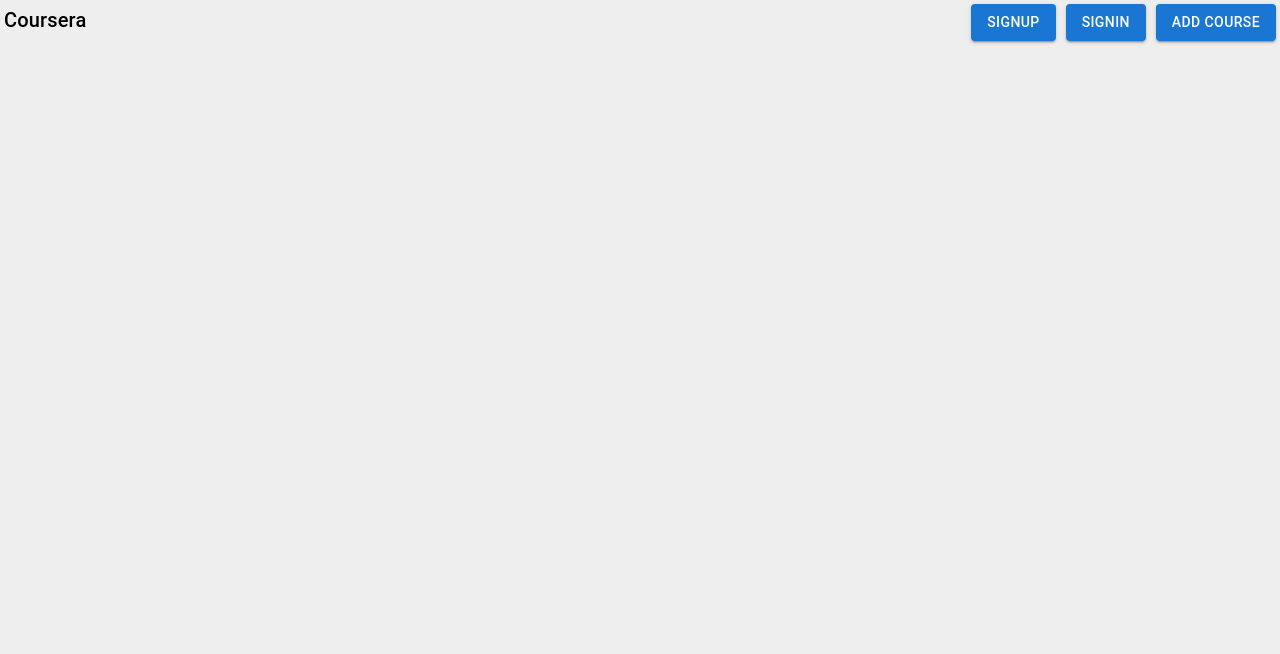
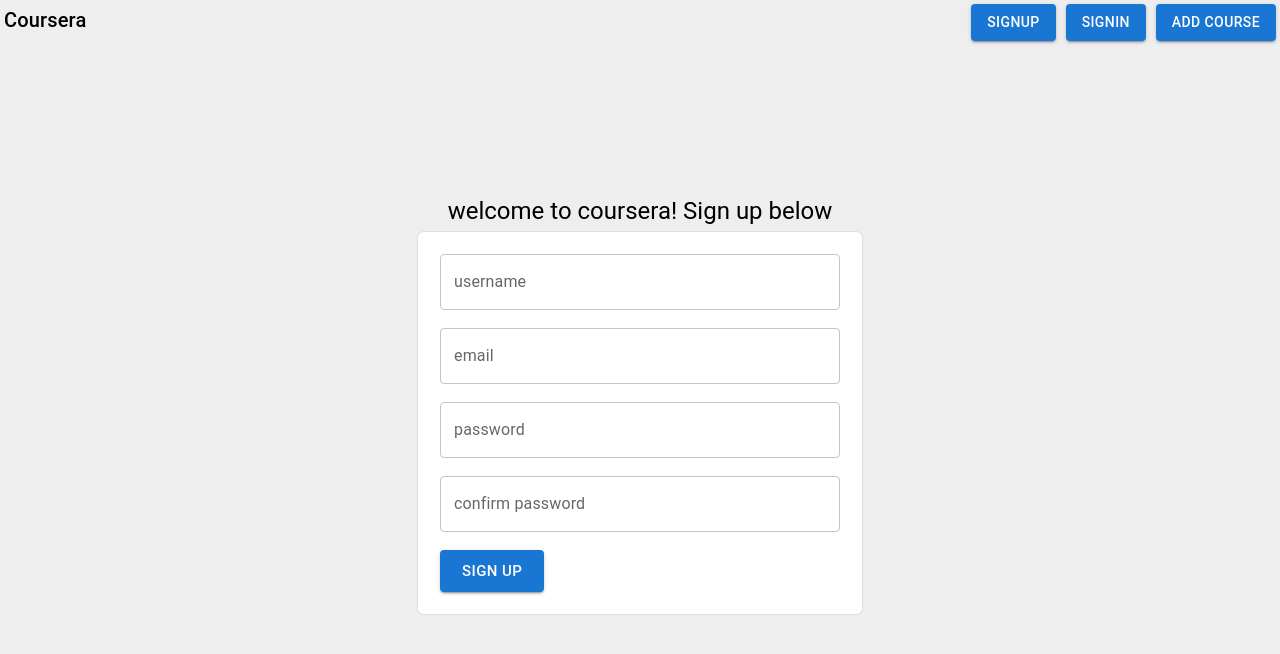
Before and after one commit to harshsrivastava05/signup-signin-using-react, a React (Vite) app in the folder course-selling/: page / in a window 1280 px wide. Shown: the top 654 px of the page. Built offline with nearby package versions, Linux system fonts and the light colour scheme.

Commit message:
Update App.jsx

```diff
--- a/course-selling/src/App.jsx
+++ b/course-selling/src/App.jsx
@@ -3,6 +3,9 @@
 import Signin from "./signin.jsx";
 import Addcourse from "./addcourse.jsx";
 import Signup from "./signup.jsx";
+import Courses from './course.jsx';
+import CourseId from './CourseId.jsx';
+
 
 function App() {
 
@@ -14,9 +17,12 @@
             <Router>
                 <Appbar />
                 <Routes>
+                <Route path="/admin/signup" element={<Signup />} />
+                <Route path="/" element={<Signup />} />
+                <Route path="/admin/signin" element={<Signin />} />
                 <Route path="/admin/addcourse" element={<Addcourse />} />
-              <Route path="/admin/signin" element={<Signin />} />
-              <Route path="/admin/signup" element={<Signup />} />
+                <Route path="/admin/course" element={<Courses />} />
+                <Route path="/admin/course/:courseId" element={<CourseId />} />
                 </Routes>
             </Router>
         </div>
```
